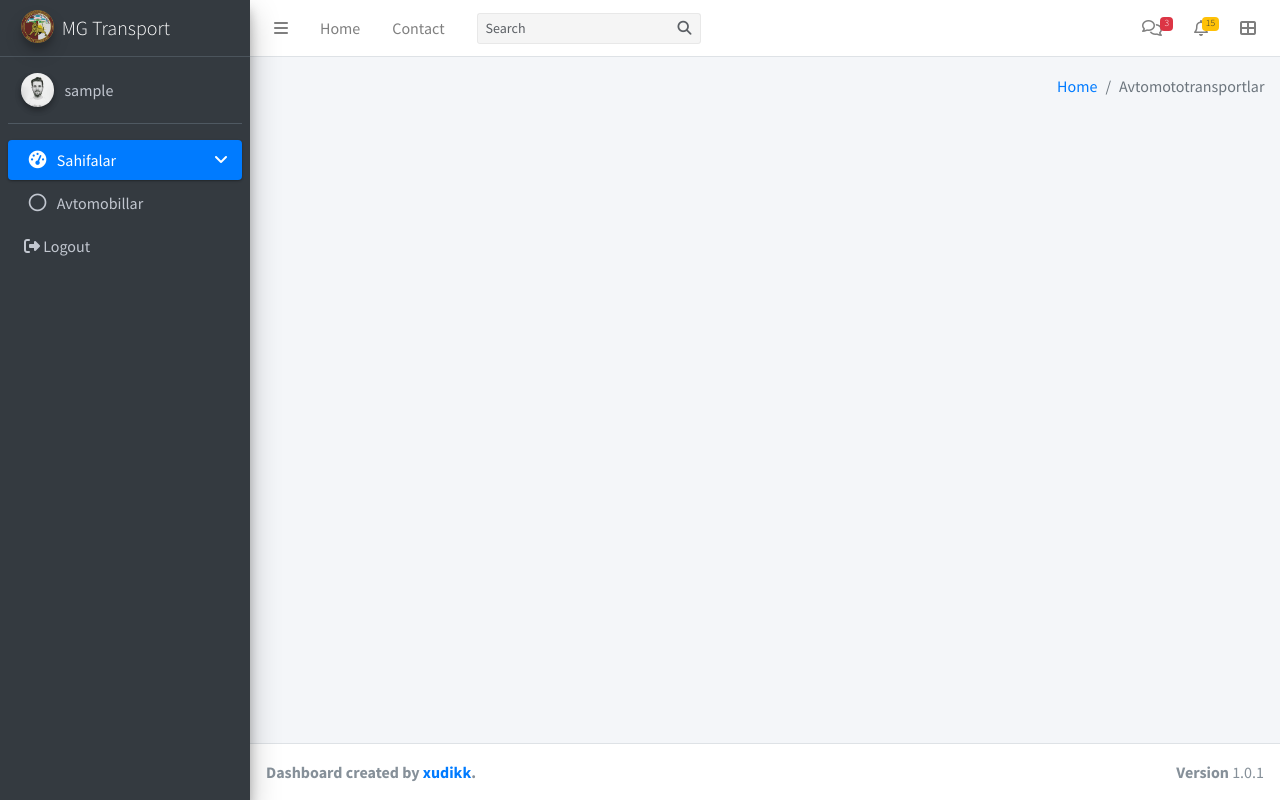
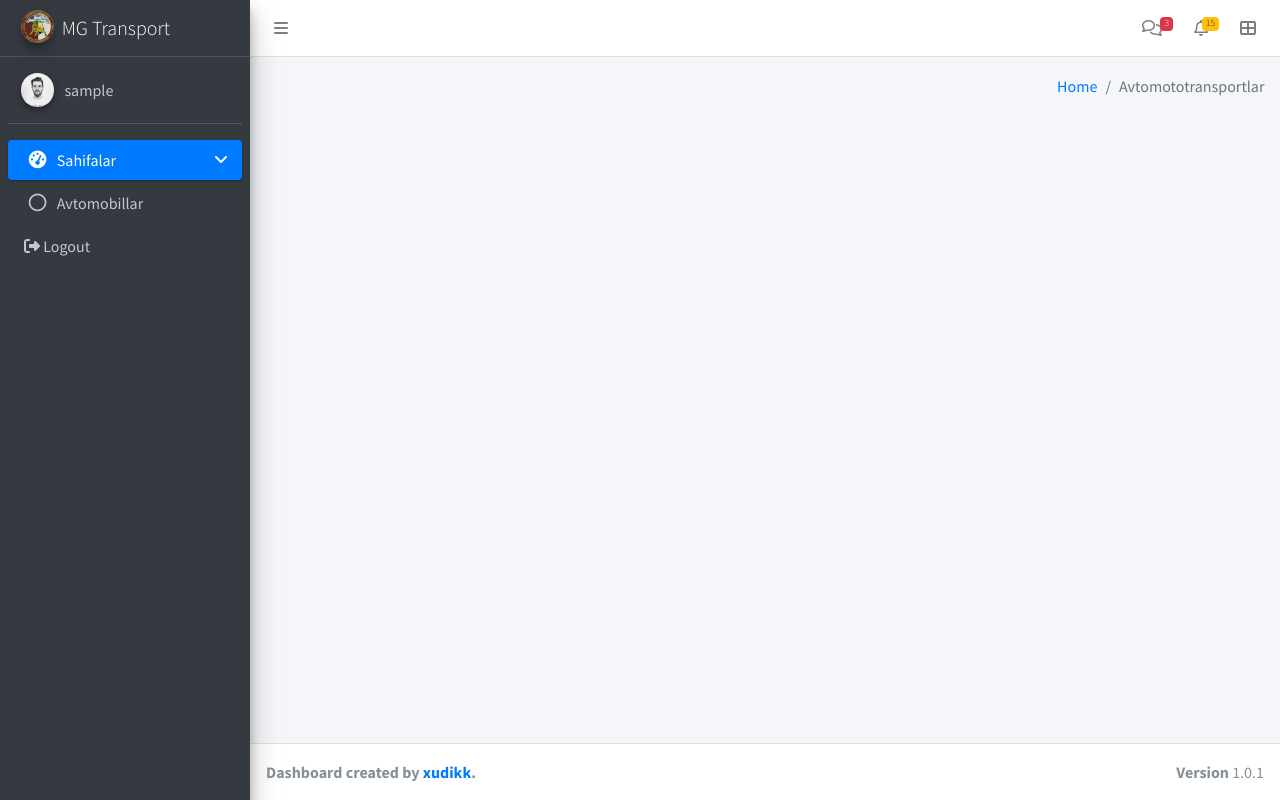
Before and after one commit to xudikk/mg-transport, a Django app: page / in a window 1280 px wide. Run offline with Django 4.2, Linux system fonts and the light colour scheme; the visitor is signed in with stand-in values (Sample User, id 1); parts of the project's set-up code (start-up, migrations or seed data) failed here and were passed over; some libraries are stand-ins or nearby versions.

```diff
--- a/templates/base.html
+++ b/templates/base.html
@@ -46,25 +46,20 @@ scratch. This page gets rid of all links and provides the needed markup only.
       <li class="nav-item">
         <a class="nav-link" data-widget="pushmenu" href="#" role="button"><i class="fas fa-bars"></i></a>
       </li>
-      <li class="nav-item d-none d-sm-inline-block">
-        <a href="index3.html" class="nav-link">Home</a>
-      </li>
-      <li class="nav-item d-none d-sm-inline-block">
-        <a href="#" class="nav-link">Contact</a>
-      </li>
+
     </ul>
 
-    <!-- SEARCH FORM -->
-    <form class="form-inline ml-3">
-      <div class="input-group input-group-sm">
-        <input class="form-control form-control-navbar" type="search" placeholder="Search" aria-label="Search">
-        <div class="input-group-append">
-          <button class="btn btn-navbar" type="submit">
-            <i class="fas fa-search"></i>
-          </button>
-        </div>
-      </div>
-    </form>
+<!--    &lt;!&ndash; SEARCH FORM &ndash;&gt;-->
+<!--    <form class="form-inline ml-3">-->
+<!--      <div class="input-group input-group-sm">-->
+<!--        <input class="form-control form-control-navbar" type="search" placeholder="Search" aria-label="Search">-->
+<!--        <div class="input-group-append">-->
+<!--          <button class="btn btn-navbar" type="submit">-->
+<!--            <i class="fas fa-search"></i>-->
+<!--          </button>-->
+<!--        </div>-->
+<!--      </div>-->
+<!--    </form>-->
 
     <!-- Right navbar links -->
     <ul class="navbar-nav ml-auto">
```
